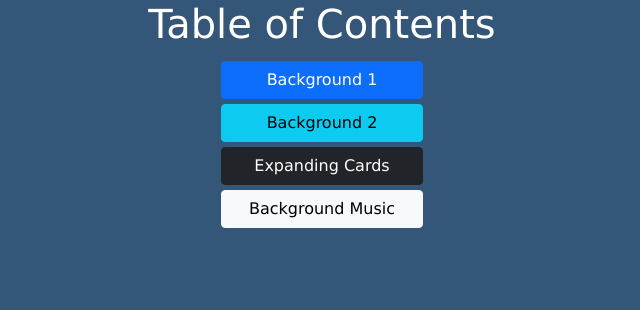
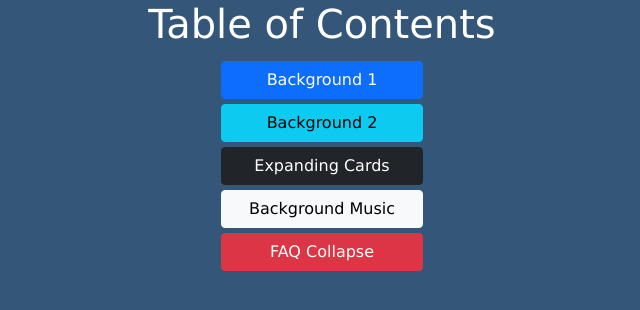
Before and after one commit to ShannaJSmith/css-components, a React (Create React App) app in the folder css-components/: page / in a window 1280 px wide. Shown: the top 310 px of the page, without its empty margins (318-958 px from the left). Built offline with nearby package versions, Linux system fonts and the light colour scheme.

Commit message:
setup files for faq collapse component

```diff
--- a/css-components/src/App.js
+++ b/css-components/src/App.js
@@ -4,6 +4,7 @@ import Background1 from './pages/Background1';
 import Background2 from './pages/Background2';
 import CardsPage from './pages/CardsPage';
 import BGM from './pages/BGM';
+import FAQ from './pages/FAQ';
 
 function App() {
   return (
@@ -14,6 +15,7 @@ function App() {
         <Route path="/background2" component={Background2} />
         <Route path="/cards" component={CardsPage} />
         <Route path="/bgm" component={BGM} />
+        <Route path="/faq" component={FAQ} />
       </div>
     </Router>
   );
--- /dev/null
+++ b/css-components/src/components/FAQCollapse.jsx
@@ -0,0 +1,17 @@
+import Button from 'react-bootstrap/Button';
+import { Link } from 'react-router-dom';
+import './FAQCollapse.css';
+
+const FAQCollapse = () => {
+  return (
+    <div>
+      <Link to="/">
+        <Button variant="success" style={{ marginBottom: '50px' }}>
+          Home
+        </Button>
+      </Link>
+    </div>
+  );
+};
+
+export default FAQCollapse;
--- a/css-components/src/components/SoundBoard.jsx
+++ b/css-components/src/components/SoundBoard.jsx
@@ -27,6 +27,7 @@ const SoundBoard = () => {
         const bgm = document.getElementById(sound);
 
         bgm.pause();
+        // reset current time to 0
         bgm.currentTime = 0;
       });
     };
--- /dev/null
+++ b/css-components/src/pages/FAQ.jsx
@@ -0,0 +1,11 @@
+import FAQCollapse from '../components/FAQCollapse';
+
+const FAQ = () => {
+  return (
+    <div>
+      <FAQCollapse />
+    </div>
+  );
+};
+
+export default FAQ;
--- a/css-components/src/pages/TableOfContents.jsx
+++ b/css-components/src/pages/TableOfContents.jsx
@@ -26,6 +26,11 @@ const TableOfContents = () => {
           Background Music
         </Button>
       </Link>
+      <Link to="/faq">
+        <Button variant="danger" className="col-7">
+          FAQ Collapse
+        </Button>
+      </Link>
     </div>
   );
 };
```
Also changed, not shown: css-components/src/components/FAQCollapse.css (added).
